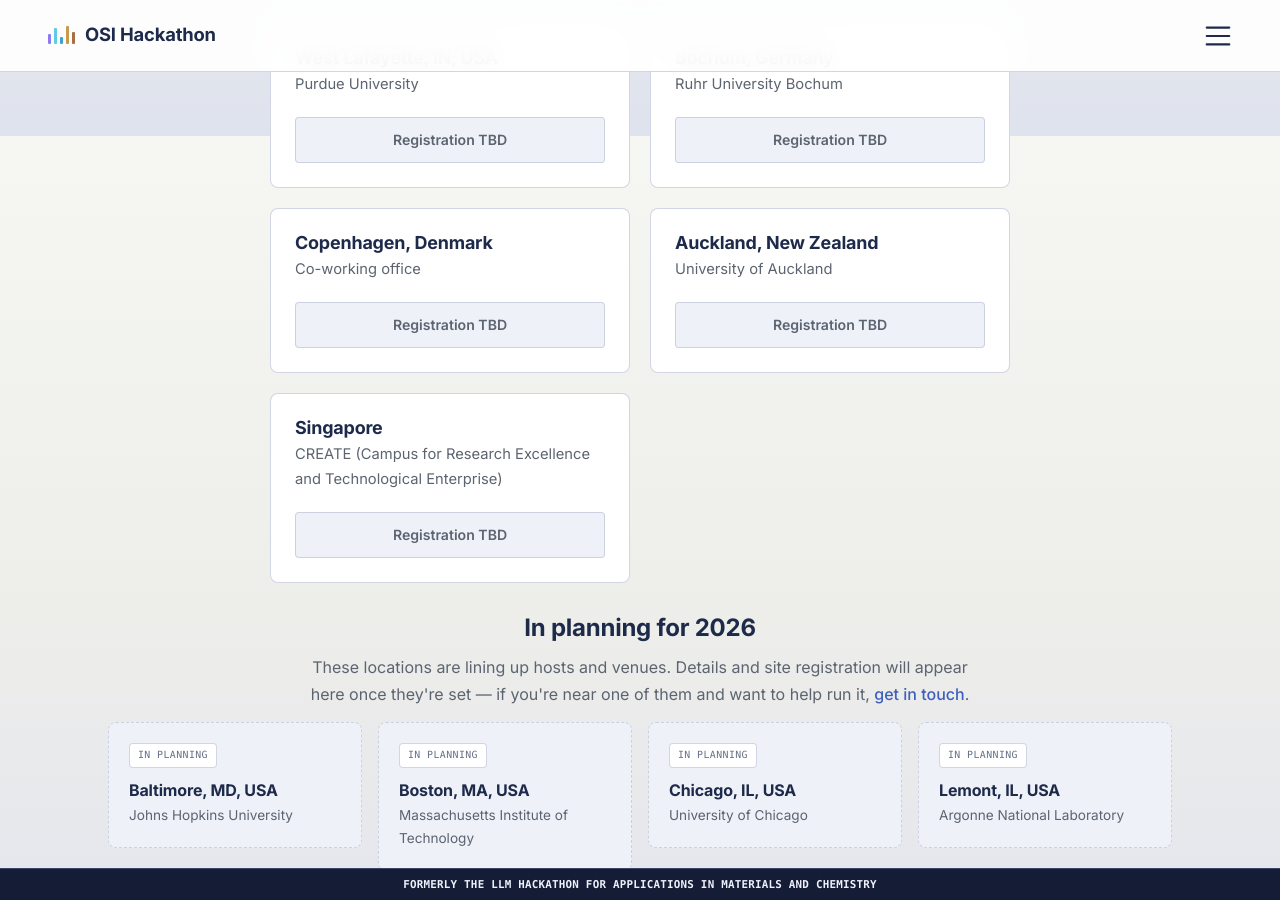
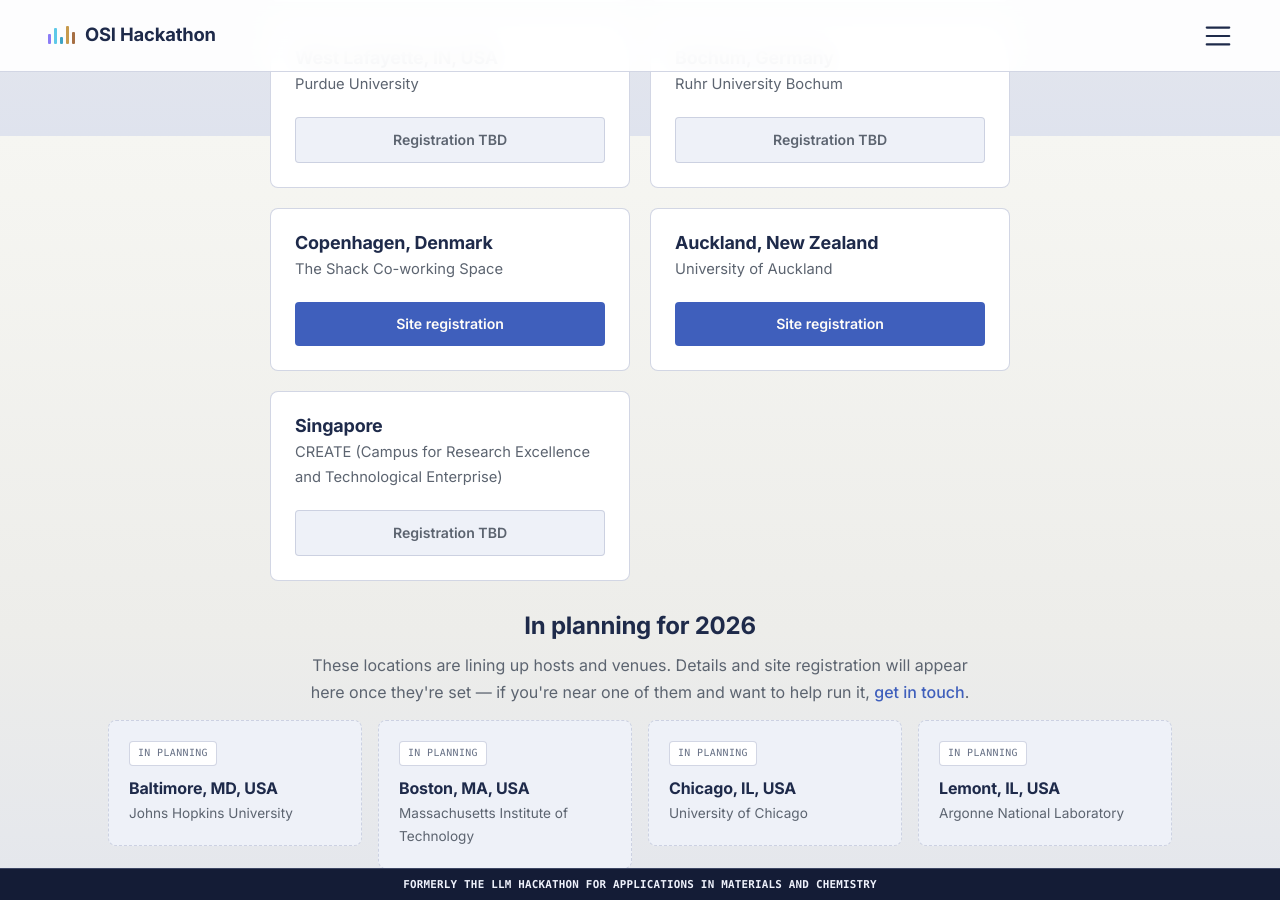
Before and after one commit to llmhackathon/llmhackathon.github.io, a Jekyll site: the page built from sites.md, in a window 1280 px wide and 900 px high, scrolled down 1664 px. Built offline with Jekyll 4.4.1, drawn with Linux system fonts in a browser that asks for light colours; some web fonts are replaced.

```diff
--- a/_data/sites.yml
+++ b/_data/sites.yml
@@ -68,15 +68,17 @@ locations_2026:
     region: "Europe"
 
   - name: "Copenhagen, Denmark"
-    institution: "Co-working office"
+    institution: "The Shack Co-working Space"
     country: "Denmark"
     region: "Europe"
+    registration_link: https://luma.com/sjh06ojt
 
   # Asia-Pacific
   - name: "Auckland, New Zealand"
     institution: "University of Auckland"
     country: "New Zealand"
     region: "Asia-Pacific"
+    registration_link: https://forms.cloud.microsoft/r/JQCAFqHdZ4
 
   - name: "Singapore"
     institution: "CREATE (Campus for Research Excellence and Technological Enterprise)"
```
